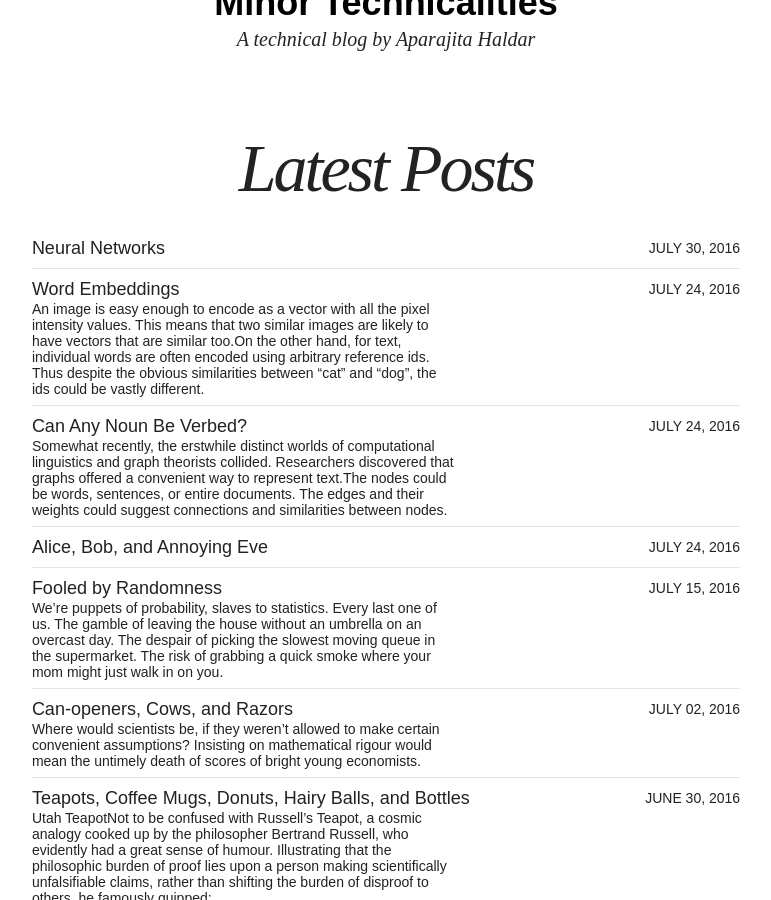
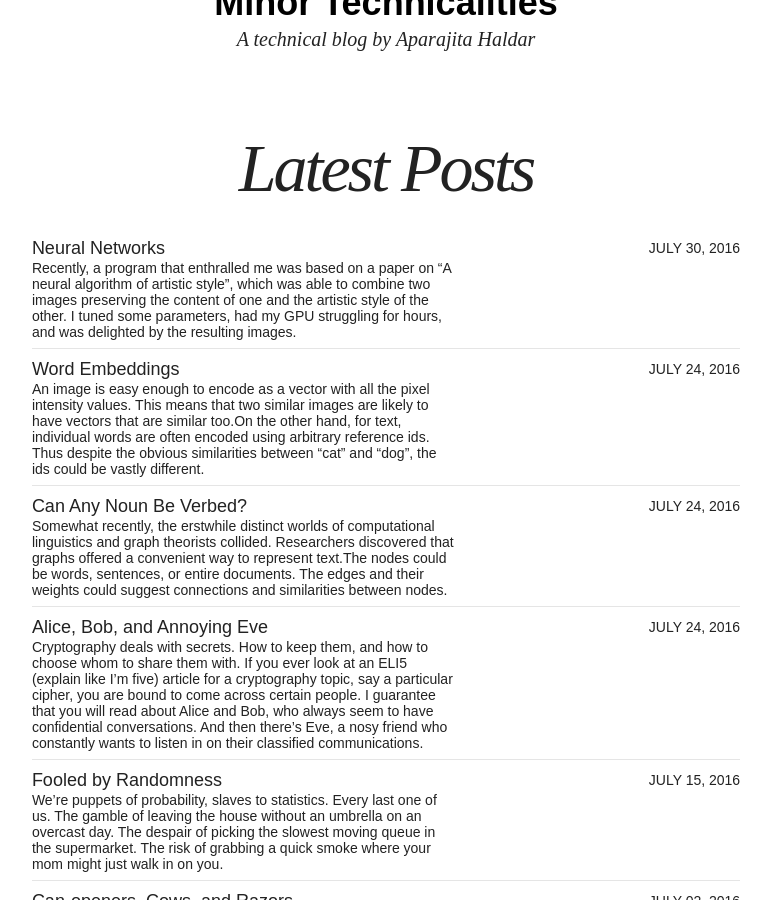
Before and after one commit to ahaldar/ahaldar.github.io, a Jekyll site: the page built from index.html, in a window 1280 px wide and 900 px high, scrolled down 344 px. Shown: the whole window, without its empty margins (254-1025 px from the left). Built offline with Jekyll 4.4.1, drawn with Linux system fonts in a browser that asks for light colours; nearby versions of some CDN libraries.

Commit message:
New posts

```diff
--- a/_posts/articles/2016-07-24-crypto.md
+++ b/_posts/articles/2016-07-24-crypto.md
@@ -4,7 +4,7 @@ title: "Alice, Bob, and Annoying Eve"
 author: ahaldar
 categories: articles
 excerpt:
-tags: [cryptography]
+tags: [cryptography, ciphers, secrets]
 image:
   feature: so-simple-sample-image-4.jpg
   credit:
@@ -12,3 +12,8 @@ image:
 comments: true
 share: true
 ---
+
+
+Cryptography deals with secrets. How to keep them, and how to choose whom to share them with. If you ever look at an ELI5 (explain like I'm five) article for a cryptography topic, say a particular cipher, you are bound to come across certain people. I guarantee that you will read about Alice and Bob, who always seem to have confidential conversations. And then there's Eve, a nosy friend who constantly wants to listen in on their classified communications.
+
+Alice and Bob make sense, you think. A and B. Sure. But why Eve? Why not Claire or Casper or such? Well. I hope you're sitting down for this. Eve has a bad habit of listening in. Of..."eavesdropping". EVE-sdropping? Geddit, geddit, geddit?
--- a/_posts/articles/2016-07-30-neural-networks.md
+++ b/_posts/articles/2016-07-30-neural-networks.md
@@ -4,7 +4,7 @@ title: "Neural Networks"
 author: ahaldar
 categories: articles
 excerpt:
-tags: [neural networks]
+tags: [neural networks, neural style, art]
 image:
   feature: so-simple-sample-image-7.jpg
   credit:
@@ -13,4 +13,17 @@ comments: true
 share: true
 ---
 
-![Prisma](https://raw.githubusercontent.com/ahaldar/neural-style/master/1-my-content.jpg "Prisma")
+Recently, a program that enthralled me was based on a paper on “A neural algorithm of artistic style”, which was able to combine two images preserving the content of one and the artistic style of the other. I tuned some parameters, had my GPU struggling for hours, and was delighted by the resulting images.
+
+Here's a sample:
+
+The input image I fed the network:
+![Image](https://raw.githubusercontent.com/ahaldar/neural-style/master/1-my-content.jpg "Image")
+
+The style I wanted the resulting image to be in:
+![Style](https://raw.githubusercontent.com/ahaldar/neural-style/master/1-my-style.jpg "Style")
+
+The output after several hours:
+![Output](https://raw.githubusercontent.com/ahaldar/neural-style/master/1-my-output.jpg "Output")
+
+Imagine my surprise when the Prisma smartphone app became hugely popular just a month later, as it seemed to be based on the very same convolutional neural network techniques, with the advantage of big external servers for speed! That feeling of being at the very cutting-edge of research was unforgettable.
```
